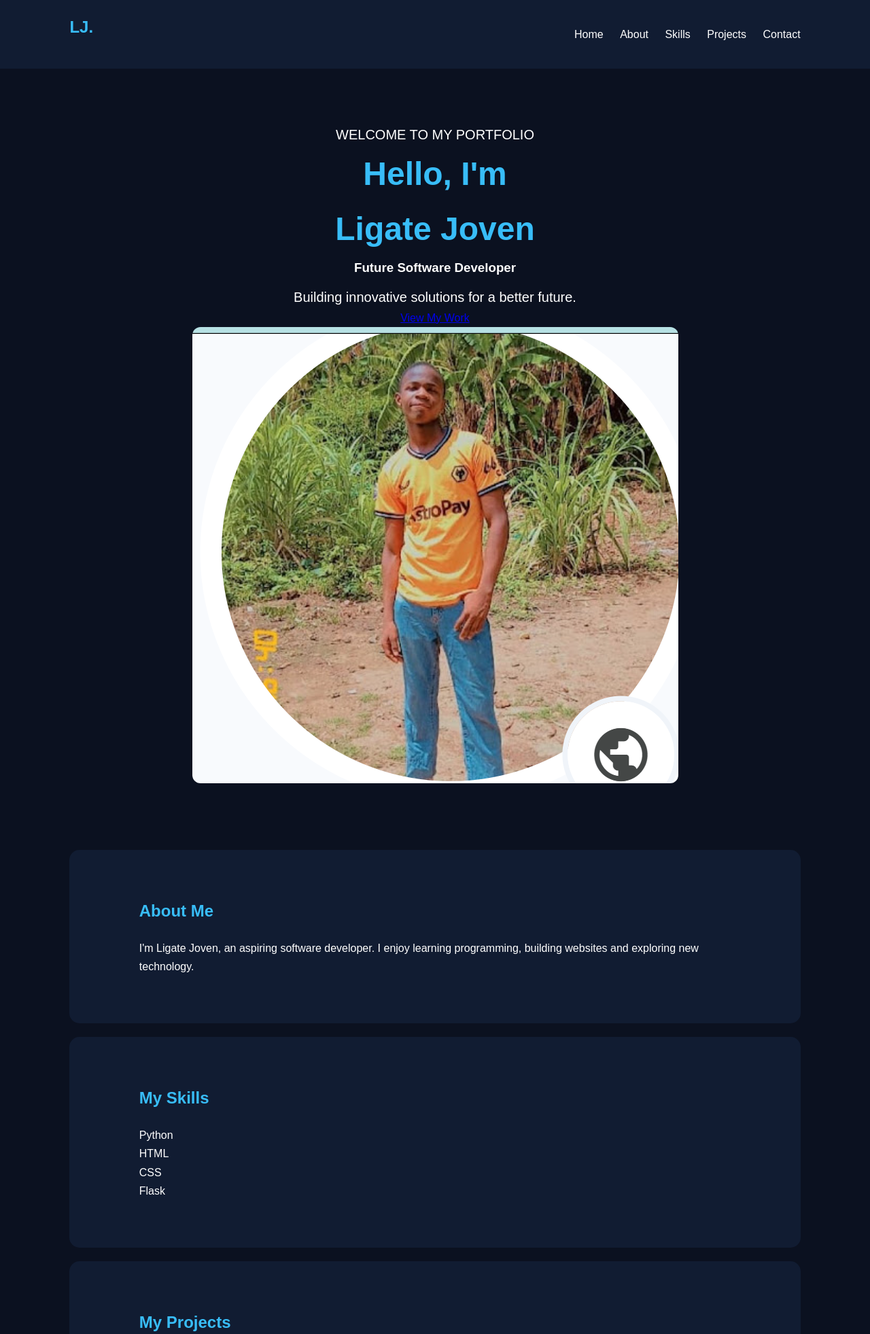
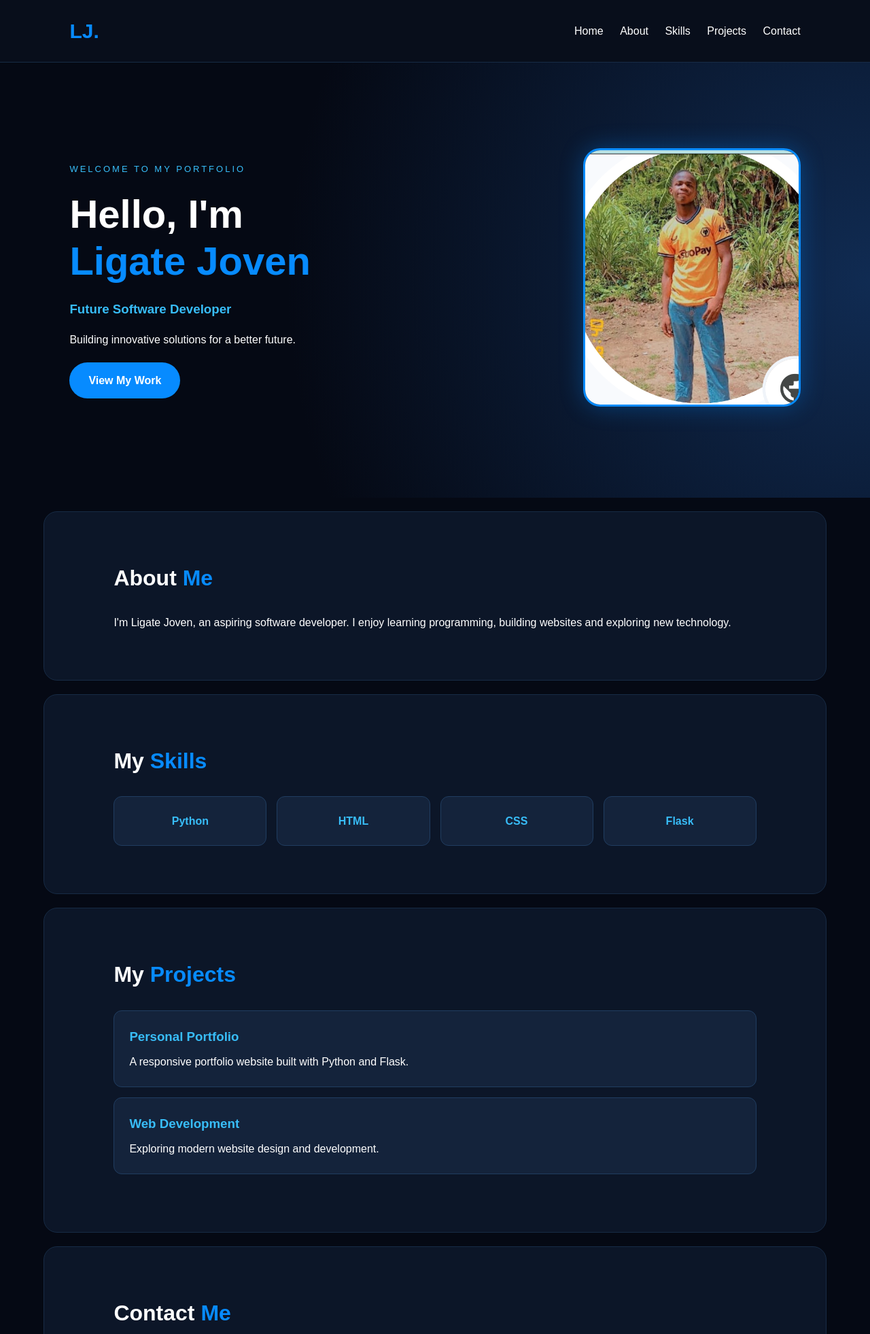
Before and after one commit to ligatejoven2-a11y/ligatejoven.com, a Flask app: page / in a window 1280 px wide. Shown: the top 1962 px of the page at 68% size. Run offline with Flask 3, Linux system fonts and the light colour scheme.

Commit message:
Update style.css
Update Pixel portfolio styling

```diff
--- a/static/style.css
+++ b/static/style.css
@@ -8,119 +8,224 @@
 
 body {
     font-family: Arial, sans-serif;
-    background: #0b1120;
-    color: #ffffff;
+    background: #050914;
+    color: white;
     line-height: 1.7;
 }
 
-header {
-    background: #111c32;
-    padding: 20px 8%;
+:root {
+    --blue: #078bff;
+    --light-blue: #38bdf8;
+}
+
+.navbar {
     display: flex;
     justify-content: space-between;
     align-items: center;
-    flex-wrap: wrap;
+    padding: 20px 8%;
+    background: #080e1b;
+    border-bottom: 1px solid #172b45;
+    position: sticky;
+    top: 0;
+    z-index: 100;
 }
 
-header h2 {
-    color: #38bdf8;
+.navbar h2 {
+    color: var(--blue);
+    font-size: 30px;
 }
 
 nav a {
     color: white;
     text-decoration: none;
     margin-left: 20px;
+    transition: 0.3s;
 }
 
 nav a:hover {
-    color: #38bdf8;
+    color: var(--light-blue);
 }
 
-section {
-    padding: 70px 8%;
+.hero {
+    min-height: 80vh;
+    padding: 80px 8%;
+    display: flex;
+    align-items: center;
+    justify-content: space-between;
+    gap: 40px;
+    background: radial-gradient(circle at right, #102b52, #050914 65%);
 }
 
-#home {
-    min-height: 75vh;
-    display: flex;
-    flex-direction: column;
-    justify-content: center;
-    align-items: center;
-    text-align: center;
+.hero-text {
+    max-width: 550px;
 }
 
-#home h1 {
-    font-size: 48px;
-    color: #38bdf8;
+.welcome {
+    color: var(--light-blue);
+    letter-spacing: 3px;
+    font-size: 13px;
 }
 
-#home p {
-    font-size: 20px;
-    margin-top: 10px;
+.hero h1 {
+    font-size: 58px;
+    line-height: 1.2;
+    margin: 20px 0;
 }
 
-h2 {
-    color: #38bdf8;
+.hero h1 span,
+.content-section h2 span {
+    color: var(--blue);
+}
+
+.hero h3 {
+    color: var(--light-blue);
+    margin-bottom: 15px;
+}
+
+.hero-text p {
     margin-bottom: 20px;
 }
 
-#about, #skills, #projects, #contact {
-    background: #111c32;
-    margin: 20px 8%;
-    border-radius: 15px;
+.hero-image img {
+    width: 320px;
+    height: 380px;
+    object-fit: cover;
+    border-radius: 25px;
+    border: 3px solid var(--blue);
+    box-shadow: 0 0 35px #078bff55;
+}
+
+.main-btn,
+.contact-form button {
+    display: inline-block;
+    background: var(--blue);
+    color: white;
+    padding: 13px 28px;
+    border-radius: 30px;
+    border: none;
+    text-decoration: none;
+    font-weight: bold;
+    cursor: pointer;
+    transition: 0.3s;
+}
+
+.main-btn:hover,
+.contact-form button:hover {
+    background: #0064c7;
+    transform: translateY(-3px);
+}
+
+.content-section {
+    padding: 70px 8%;
+    margin: 20px 5%;
+    background: #0c1628;
+    border: 1px solid #172b45;
+    border-radius: 20px;
+}
+
+.content-section h2 {
+    color: white;
+    font-size: 32px;
+    margin-bottom: 25px;
+}
+
+.skills-grid {
+    display: grid;
+    grid-template-columns: repeat(4, 1fr);
+    gap: 15px;
+}
+
+.skill,
+.project-card {
+    background: #14233b;
+    padding: 22px;
+    border-radius: 12px;
+    border: 1px solid #203d60;
+    transition: 0.3s;
+}
+
+.skill {
+    text-align: center;
+    color: var(--light-blue);
+    font-weight: bold;
+}
+
+.skill:hover,
+.project-card:hover {
+    transform: translateY(-5px);
+    border-color: var(--blue);
 }
 
 .project-card {
-    background: #1e293b;
-    padding: 20px;
-    margin: 15px 0;
-    border-radius: 10px;
-    transition: 0.3s;
+    margin-bottom: 15px;
 }
 
-.project-card:hover {
-    transform: translateY(-5px);
+.project-card h3 {
+    color: var(--light-blue);
+    margin-bottom: 8px;
 }
 
 .contact-form input,
 .contact-form textarea {
     width: 100%;
-    padding: 14px;
+    padding: 15px;
     margin: 10px 0;
-    border: none;
-    border-radius: 8px;
+    background: #14233b;
+    border: 1px solid #29486c;
+    color: white;
+    border-radius: 10px;
 }
 
-.contact-form button {
-    background: #38bdf8;
-    color: #0b1120;
-    padding: 12px 25px;
-    border: none;
-    border-radius: 8px;
-    cursor: pointer;
-    font-weight: bold;
+.contact-form textarea {
+    min-height: 130px;
 }
 
-.contact-form button:hover {
-    background: #0ea5e9;
+footer {
+    text-align: center;
+    padding: 25px;
+    background: #080e1b;
+    color: #9caec5;
 }
 
-img {
-    max-width: 100%;
-    border-radius: 12px;
-}
-
-@media (max-width: 600px) {
-    #home h1 {
-        font-size: 32px;
+@media (max-width: 700px) {
+    .navbar {
+        flex-direction: column;
+        gap: 12px;
     }
 
-    header {
-        flex-direction: column;
-        gap: 10px;
+    nav {
+        display: flex;
+        flex-wrap: wrap;
+        justify-content: center;
+        gap: 12px;
     }
 
     nav a {
-        margin: 5px;
+        margin: 0;
+        font-size: 13px;
+    }
+
+    .hero {
+        flex-direction: column-reverse;
+        text-align: center;
+        padding: 45px 6%;
+    }
+
+    .hero h1 {
+        font-size: 38px;
+    }
+
+    .hero-image img {
+        width: 230px;
+        height: 270px;
+    }
+
+    .content-section {
+        margin: 15px 4%;
+        padding: 35px 6%;
+    }
+
+    .skills-grid {
+        grid-template-columns: repeat(2, 1fr);
     }
 }
```
